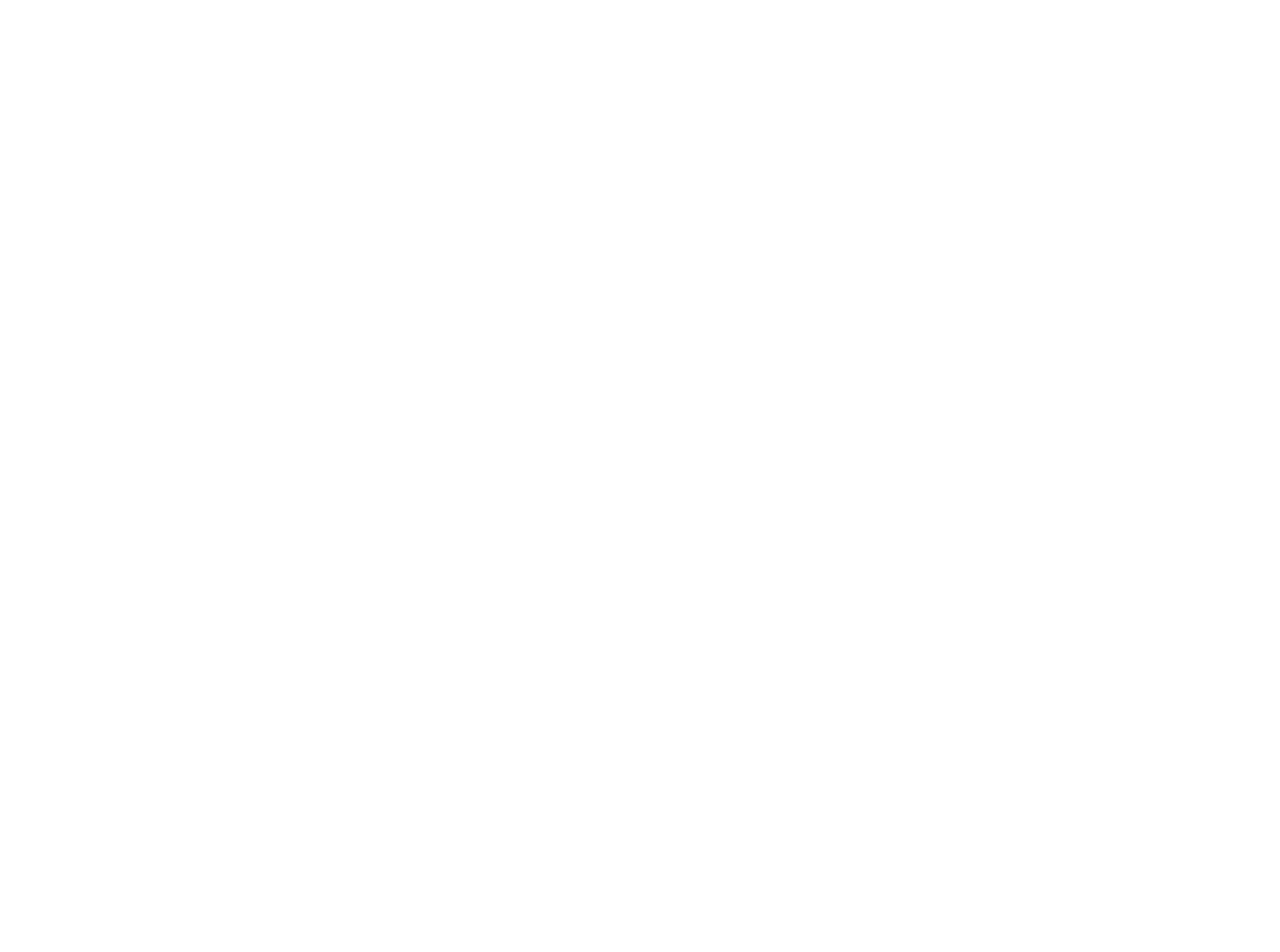
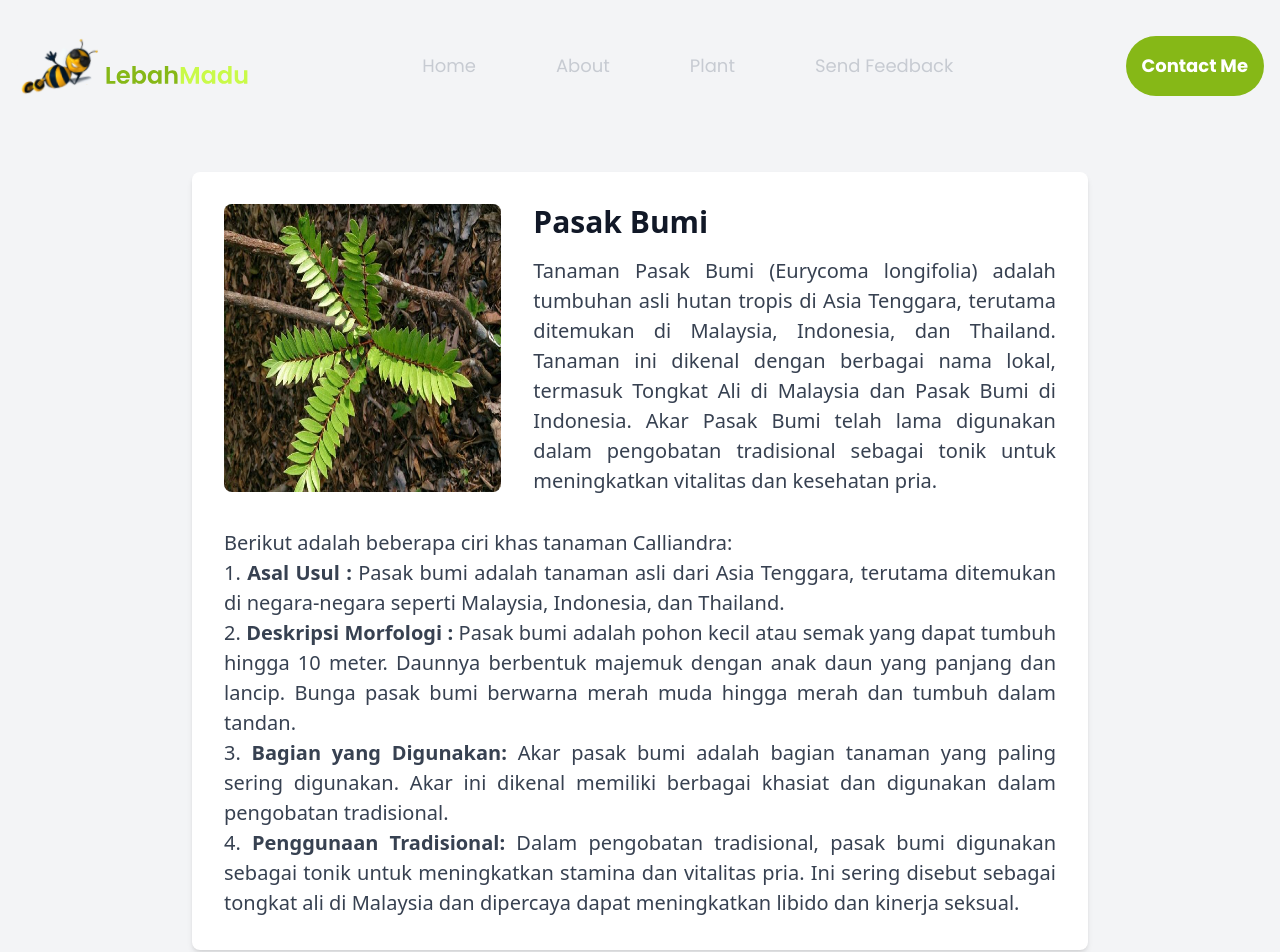
Before and after one commit to MasRangga/lebah-madu, a React (Vite) app: page /pasakbumi in a window 1280 px wide. Before the commit this address had no page. Shown: the top 952 px of the page. Before the commit the page ends 800 px from the top, so only its background shows below. Built offline with nearby package versions, Linux system fonts and the light colour scheme.

Commit message:
done detail tanaman

```diff
--- a/src/App.jsx
+++ b/src/App.jsx
@@ -15,6 +15,8 @@
 import Mangga from "./pages/details/Mangga";
 import AirMataPengantin from "./pages/details/AirMataPengantin";
 import MahkotaDuri from "./pages/details/MahkotaDuri";
+import KayuManis from "./pages/details/KayuManis";
+import PasakBumi from "./pages/details/PasakBumi";
 
 function App() {
   return (
@@ -27,10 +29,13 @@
         <Route path="/Langsat" element={<Langsat />} />
         <Route path="/asoka" element={<Asoka />} />
         <Route path="/calliandra" element={<Calliandra />} />
+        <Route path="/kayumanis" element={<KayuManis />} />
         <Route path="/kemuning" element={<Kemuning />} />
         <Route path="/mangga" element={<Mangga />} />
         <Route path="/airmatapengantin" element={<AirMataPengantin />} />
         <Route path="/mahkotaduri" element={<MahkotaDuri />} />
+        <Route path="/pasakbumi" element={<PasakBumi />} />
+
         <Route path="/" element={<HomePage />} />
         <Route path="/aboutpage" element={<AboutPage />} />
       </Routes>
--- a/src/pages/Plant.jsx
+++ b/src/pages/Plant.jsx
@@ -153,7 +153,10 @@
           </figure>
           <div className="card-body">
             <h2 className="card-title">Mahkota Duri</h2>
-            <p>Mahkota Duri atau Crown of Thorns (Euphorbia milii) adalah tanaman sukulen yang...</p>
+            <p>
+              Mahkota Duri atau Crown of Thorns (Euphorbia milii) adalah tanaman
+              sukulen yang...
+            </p>
             <Link to="/mahkotaduri" className="btn btn-primary">
               Detail
             </Link>
@@ -169,7 +172,7 @@
               Tanaman kayu manis (Cinnamomum verum atau Cinnamomum cassia)
               adalah pohon kecil yang berasal dari...
             </p>
-            <Link to="/santos" className="btn btn-primary">
+            <Link to="/kayumanis" className="btn btn-primary">
               Detail
             </Link>
           </div>
@@ -184,7 +187,7 @@
               Tanaman Pasak Bumi (Eurycoma longifolia) adalah tumbuhan asli
               hutan tropis di Asia Tenggara, terutama...
             </p>
-            <Link to="/santos" className="btn btn-primary">
+            <Link to="/pasakbumi" className="btn btn-primary">
               Detail
             </Link>
           </div>
--- a/src/pages/details/KayuManis.jsx
+++ b/src/pages/details/KayuManis.jsx
@@ -1,9 +1,61 @@
-import React from 'react'
+import React from "react";
+import Navbar from "/src/components/Navbar";
+import CopyRight2 from "/src/components/CopyRight2";
+import ButtonBackToCard from "/src/components/ButtonBackToCard";
 
 function KayuManis() {
   return (
-    <div>KayuManis</div>
-  )
+    <div className="min-h-screen bg-gray-100">
+      <Navbar />
+      <div className="py-10">
+        <div className="max-w-4xl mx-auto bg-white p-8 rounded-lg shadow-md ">
+          <div className="md:flex md:items-start">
+            <div className="md:w-1/3">
+              <img
+                className="w-full h-64 rounded-lg"
+                src="src/assets/images/kayumanis.jpg"
+                alt="Calliandra Plant"
+              />
+            </div>
+            <div className="md:w-2/3 md:pl-8">
+              <h1 className="text-3xl font-bold text-gray-900">Kayu Manis </h1>
+              <p className="mt-4 text-gray-700 text-justify">
+                Tanaman kayu manis (Cinnamomum verum atau Cinnamomum cassia)
+                adalah pohon kecil yang berasal dari Asia Selatan dan Tenggara,
+                terutama Sri Lanka, India, dan Cina. Tanaman ini terkenal karena
+                kulit kayunya yang digunakan sebagai rempah-rempah yang populer,
+                yaitu kayu manis. Kayu manis memiliki aroma harum dan rasa manis
+                yang khas, dan sering digunakan dalam masakan, kue, minuman, dan
+                obat-obatan tradisional.
+              </p>
+            </div>
+          </div>
+          <div className="mt-8">
+            <p className="text-gray-700 text-justify">
+              Berikut adalah beberapa ciri khas tanaman Calliandra: <br />
+              1. <strong> Asal Usul : </strong> Kayu manis berasal dari wilayah
+              tropis di Asia Selatan dan Tenggara, terutama Sri Lanka (untuk
+              kayu manis Ceylon) dan Cina (untuk kayu manis Cassia). <br />
+              2. <strong> Deskripsi Morfologi : </strong> Pohon kayu manis
+              adalah pohon kecil hingga sedang dengan daun hijau mengkilap yang
+              berbentuk lonjong. Kulit kayunya berwarna cokelat dan mengeluarkan
+              aroma harum yang khas saat dikeringkan. <br />
+              3. <strong> Kulit Kayu sebagai Produk Utama:</strong> Kulit kayu manis
+              yang dikeringkan digunakan sebagai rempah-rempah yang populer.
+              Kayu manis dijual dalam bentuk batang (gulungan) atau bubuk dan
+              digunakan secara luas dalam berbagai masakan, minuman, dan produk
+              pangan lainnya. <br />
+              4. <strong> Rasa dan Aroma: </strong> Kayu manis memiliki rasa manis dan sedikit pedas dengan aroma yang kuat dan harum. Kayu manis Ceylon biasanya memiliki rasa yang lebih lembut dan manis, sedangkan kayu manis Cassia memiliki rasa yang lebih kuat dan sedikit pahit. <br />
+            </p>
+          </div>
+        </div>
+      </div>
+      <div className="pl-20">
+        <ButtonBackToCard />
+      </div>
+      <CopyRight2 />
+    </div>
+  );
 }
 
-export default KayuManis
+export default KayuManis;
--- /dev/null
+++ b/src/pages/details/PasakBumi.jsx
@@ -0,0 +1,65 @@
+import React from "react";
+import Navbar from "/src/components/Navbar";
+import CopyRight2 from "/src/components/CopyRight2";
+import ButtonBackToCard from "/src/components/ButtonBackToCard";
+
+function PasakBumi() {
+  return (
+    <div className="min-h-screen bg-gray-100">
+      <Navbar />
+      <div className="py-10">
+        <div className="max-w-4xl mx-auto bg-white p-8 rounded-lg shadow-md ">
+          <div className="md:flex md:items-start">
+            <div className="md:w-1/3">
+              <img
+                className="w-full h-72 rounded-lg"
+                src="src/assets/images/pasakbumi.jpg"
+                alt="Calliandra Plant"
+              />
+            </div>
+            <div className="md:w-2/3 md:pl-8">
+              <h1 className="text-3xl font-bold text-gray-900">Pasak Bumi </h1>
+              <p className="mt-4 text-gray-700 text-justify">
+                Tanaman Pasak Bumi (Eurycoma longifolia) adalah tumbuhan asli
+                hutan tropis di Asia Tenggara, terutama ditemukan di Malaysia,
+                Indonesia, dan Thailand. Tanaman ini dikenal dengan berbagai
+                nama lokal, termasuk Tongkat Ali di Malaysia dan Pasak Bumi di
+                Indonesia. Akar Pasak Bumi telah lama digunakan dalam pengobatan
+                tradisional sebagai tonik untuk meningkatkan vitalitas dan
+                kesehatan pria.
+              </p>
+            </div>
+          </div>
+          <div className="mt-8">
+            <p className="text-gray-700 text-justify">
+              Berikut adalah beberapa ciri khas tanaman Calliandra: <br />
+              1. <strong> Asal Usul : </strong> Pasak bumi adalah tanaman asli
+              dari Asia Tenggara, terutama ditemukan di negara-negara seperti
+              Malaysia, Indonesia, dan Thailand. <br />
+              2. <strong> Deskripsi Morfologi : </strong> Pasak bumi adalah
+              pohon kecil atau semak yang dapat tumbuh hingga 10 meter. Daunnya
+              berbentuk majemuk dengan anak daun yang panjang dan lancip. Bunga
+              pasak bumi berwarna merah muda hingga merah dan tumbuh dalam
+              tandan. <br />
+              3. <strong> Bagian yang Digunakan:</strong> Akar pasak bumi adalah
+              bagian tanaman yang paling sering digunakan. Akar ini dikenal
+              memiliki berbagai khasiat dan digunakan dalam pengobatan
+              tradisional. <br />
+              4. <strong> Penggunaan Tradisional: </strong> Dalam pengobatan
+              tradisional, pasak bumi digunakan sebagai tonik untuk meningkatkan
+              stamina dan vitalitas pria. Ini sering disebut sebagai tongkat ali
+              di Malaysia dan dipercaya dapat meningkatkan libido dan kinerja
+              seksual. <br />
+            </p>
+          </div>
+        </div>
+      </div>
+      <div className="pl-20">
+        <ButtonBackToCard />
+      </div>
+      <CopyRight2 />
+    </div>
+  );
+}
+
+export default PasakBumi;
```
Also changed, not shown: 1 other file (tests, documents, lock files or other folders).
